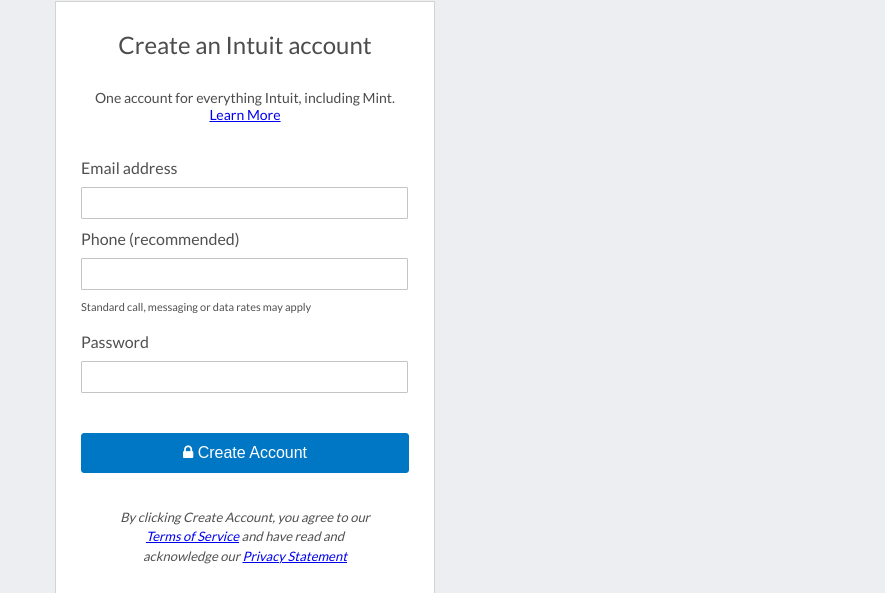
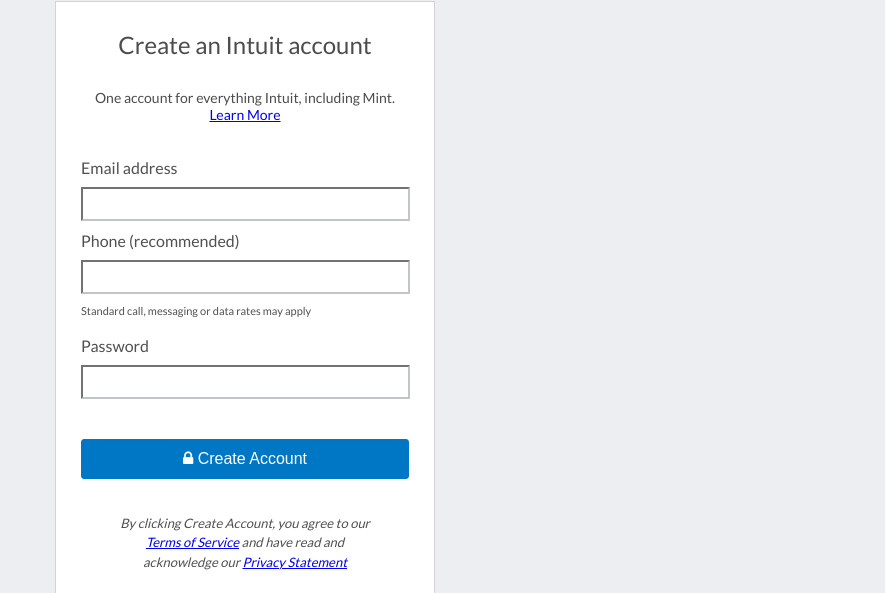
Before and after one commit to emmanuelkamala/Mint-Sign-Up-Form, a plain HTML site: page index.html in a window 1280 px wide. Shown: the part 196-789 px from the top of the page, without its empty margins (395-1280 px from the left). Drawn offline with Linux system fonts and the light colour scheme.

```diff
--- a/style.css
+++ b/style.css
@@ -166,7 +166,7 @@ form input {
 
 
 input {
-border: 1px solid #C1C5C8;
+border-color: #C1C5C8;
 border-radius: 3px;
 line-height: 1.3em;
 font-size: 1.2em;
```
